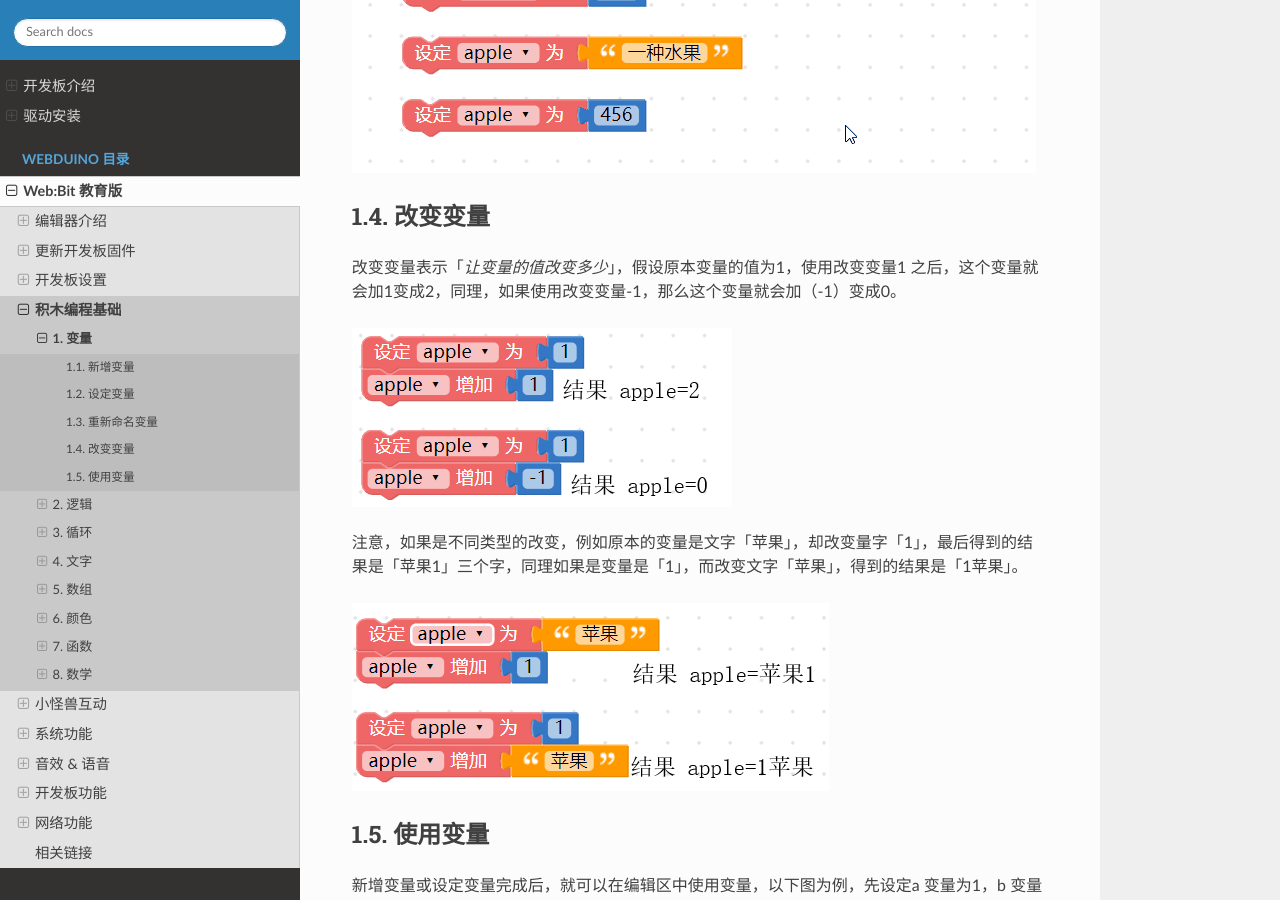
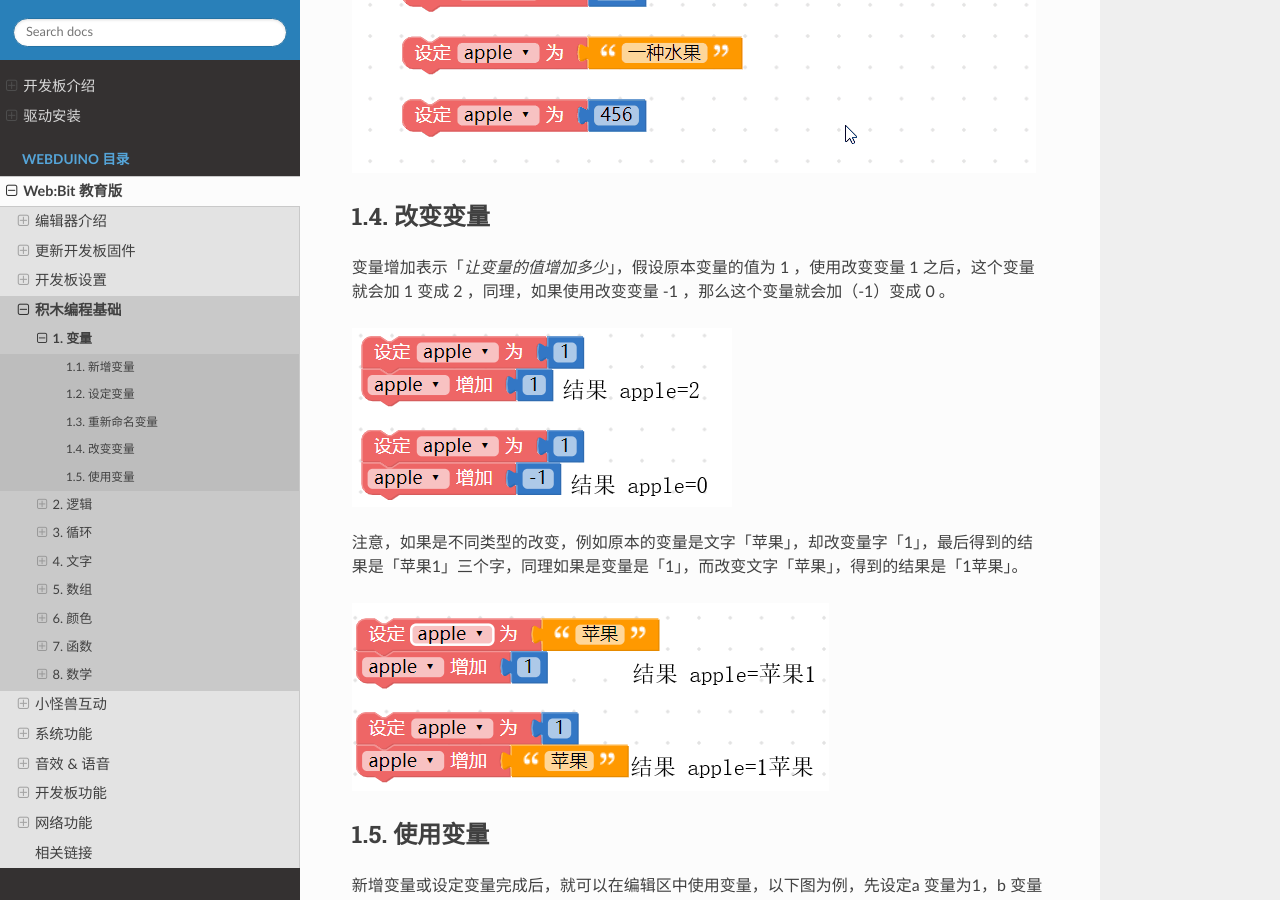
Before and after one commit to BPI-STEAM/simplified_webbit_docs, a Sphinx documentation site: the page built from source/webduino/tutorials/basic/variables.md, in a window 1280 px wide and 900 px high, scrolled down 2438 px. Built offline with Sphinx 7.4.7 and the Read the Docs theme 2.0.0, drawn with Linux system fonts in a browser that asks for light colours; pages that are not in the unit, such as notebooks, are missing from menus.

Commit message:
Update variables.md

```diff
--- a/source/webduino/tutorials/basic/variables.md
+++ b/source/webduino/tutorials/basic/variables.md
@@ -34,7 +34,7 @@
 
 ### 改变变量
 
-改变变量表示「*让变量的值改变多少*」，假设原本变量的值为1，使用改变变量1 之后，这个变量就会加1变成2，同理，如果使用改变变量-1，那么这个变量就会加（-1）变成0。
+变量增加表示「*让变量的值增加多少*」，假设原本变量的值为 1 ，使用改变变量 1 之后，这个变量就会加 1 变成 2 ，同理，如果使用改变变量 -1 ，那么这个变量就会加（-1）变成 0 。
 
 ![](variables/upload_974c14c2cab0fa43e48c69fa8f230a60.png)
 
```
